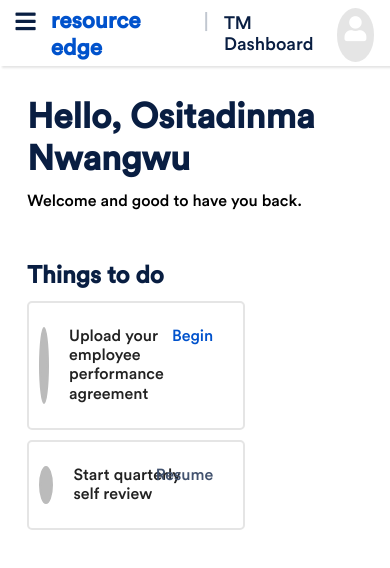
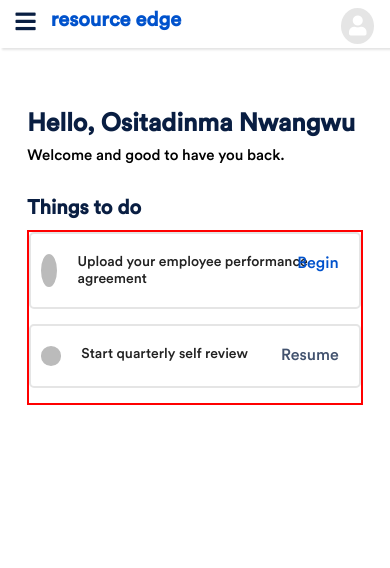
Before and after one commit to Prospertech-github/resource-edge-app, a React (Create React App) app: page /dashBoard in a window 390 px wide. Shown: the top 568 px of the page. Built offline with nearby package versions, Linux system fonts and the light colour scheme.

Commit message:
FEAT: Made final modifications

```diff
--- a/src/components/Authentication/AuthenticationPage.css
+++ b/src/components/Authentication/AuthenticationPage.css
@@ -58,7 +58,6 @@
     flex-direction: column;
     justify-content: center;
     align-items: center;
-    border: 2px solid blue;
   }
   .sub__container{
     padding: 1rem 0;
--- a/src/components/Dashboard/dashBoardBody/DashBoardBody.css
+++ b/src/components/Dashboard/dashBoardBody/DashBoardBody.css
@@ -19,3 +19,25 @@
   font-weight: 600;
   color: #091E42;
 }
+
+
+@media screen and (max-width: 540px) {
+  .welcomeMessage__div{
+    margin-top: 3rem;
+  }
+  .welcomeMessage__div h1{
+    font-size: 2.5rem;
+    margin-top: 1.5rem;
+  }
+  .welcomeMessage__div p{
+    font-size: 1.5rem;
+    margin-top: .6rem;
+  }
+  .task__div{
+    margin-top: 3rem;
+  }
+  .task__div h3{
+    font-size: 2rem;
+    font-weight: 600;
+  }
+}
--- a/src/components/Dashboard/dashBoardBody/dashBoardTasks__component/DashBoardTasks.css
+++ b/src/components/Dashboard/dashBoardBody/dashBoardTasks__component/DashBoardTasks.css
@@ -42,3 +42,30 @@
 #second-task__button{
   color:#42526E;
 }
+
+@media screen and (max-width: 540px) {
+  .tasks__container{
+    border: 2px solid red;
+    margin-top: 1rem;
+  }
+  .task__items{
+    width: 100%;
+    border-radius: 5px;
+    padding: 2rem 1rem;
+    margin-bottom: 1.5rem;
+  }
+  .task__items p{
+    font-size: 1.4rem;
+  }
+  .task__item__button{
+    width: 10%;
+    margin-right: 1rem;
+  }
+  .task__item__circle #topCircle{
+    border: 2px solid blue;
+    width: 8rem;
+    border-radius: 50%;
+    margin-right: 1rem;
+    display: none;
+  }
+}
--- a/src/components/Dashboard/dashBoardBody/dashBoardTasks__component/DashBoardTasks.js
+++ b/src/components/Dashboard/dashBoardBody/dashBoardTasks__component/DashBoardTasks.js
@@ -17,7 +17,7 @@ function DashBoardTasks() {
     <div className="tasks__container">
       <div className="task__items">
         <div className="tasks__items__details">
-          <div className="task__item__circle"></div>
+          <div className="task__item__circle" id="topCircle"></div>
           <p> {TaskDetails[0].title} </p>
         </div>
         <div className="task__item__button">
--- a/src/components/Dashboard/dashBoardNav/DashBoardNav.css
+++ b/src/components/Dashboard/dashBoardNav/DashBoardNav.css
@@ -47,3 +47,24 @@
   background: #e5e5e5;
   cursor: pointer;
 }
+
+@media screen and (max-width: 540px) {
+  .dashboard__navbar{
+    padding: 2% 4% 1%;
+    font-size: 1.6rem;
+  }
+  .logo{
+    color: #0052CC;
+    margin-right: 1.5rem;
+    cursor: pointer;
+    font-size: 2rem;
+  }
+  .text,
+  .bar{
+    display: none;
+  }
+  .navbar__right-items i{
+    font-size: 2rem;
+  }
+
+}
--- a/src/components/landingPage/landingPageComponents/dropDown__component/DropDown.js
+++ b/src/components/landingPage/landingPageComponents/dropDown__component/DropDown.js
@@ -1,3 +1,4 @@
+import { Link } from 'react-router-dom';
 import './DropDown.css';
 
 function DropDown() {
@@ -9,7 +10,7 @@ function DropDown() {
         <li> <a href="#"> About </a> </li>
 
         <div className="mainmenu__userLogIn">
-          <li id="logIn__list-item"> <a href="#" id="logIn"> Log In </a> </li>
+          <li id="logIn__list-item"> <Link to="/signIn" id="logIn"> Log In </Link> </li>
           <li id="signUp__list-item"> <a href="#" id="signUp"> Sign Up </a> </li>
         </div>
       </ul>
```
